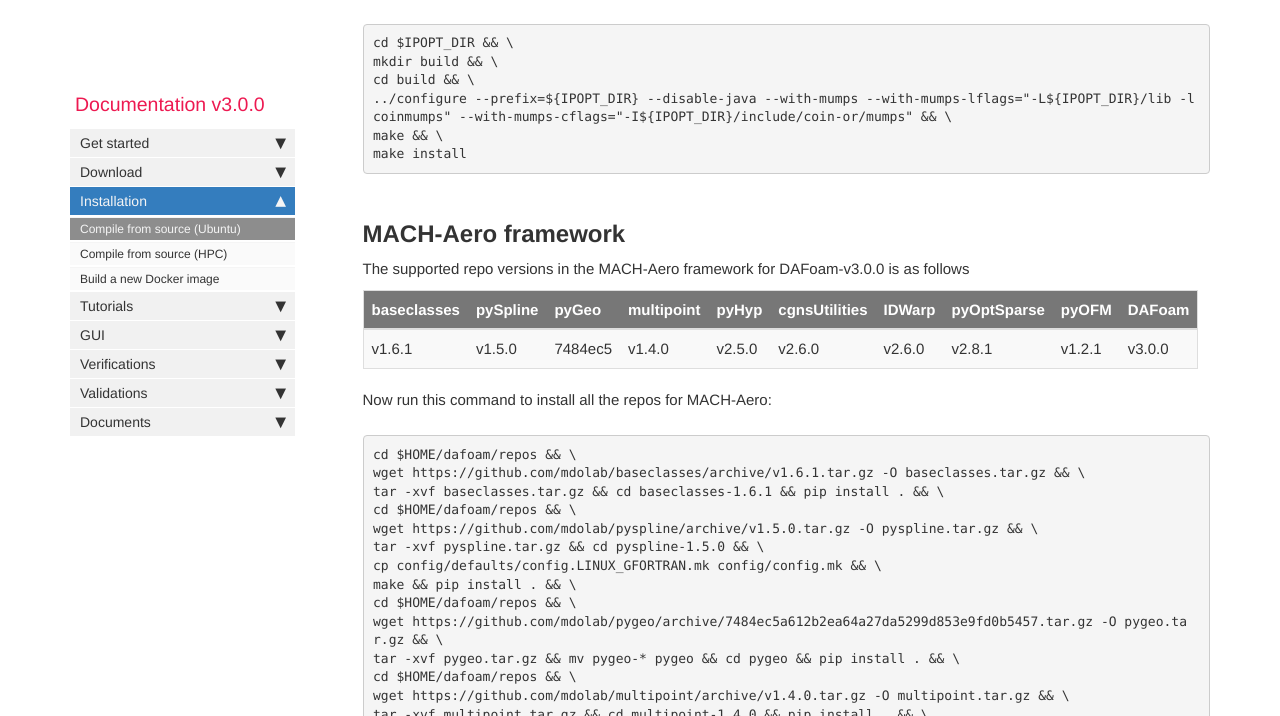
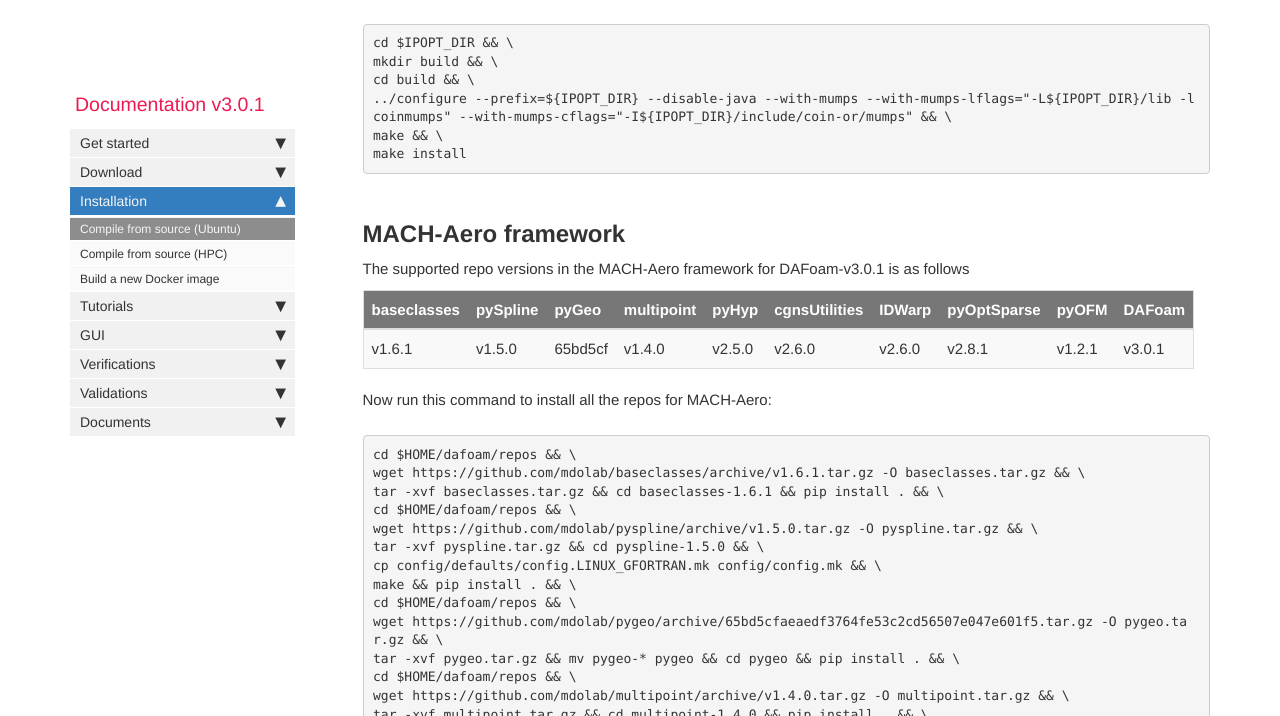
Before and after one commit to DAFoam/DAFoam.github.io, a Jekyll site: the page built from pages/mydoc/mydoc_installation_source.md, in a window 1280 px wide and 1400 px high, scrolled down 4527 px. Shown: the top 716 px of the window. Built offline with Jekyll 4.4.1, drawn with Linux system fonts in a browser that asks for light colours; comment, search, counter and statistics services are not loaded; some of the changed text lies outside the part shown.

Commit message:
content update

```diff
--- a/_config.yml
+++ b/_config.yml
@@ -12,7 +12,7 @@ site_title: DAFoam
 company_name: DAFoam
 # this appears in the footer
 
-latest_version: v3.0.0
+latest_version: v3.0.1
 # define the latest version of DAFoam
 
 github_editme_path: DAFoam/DAFoam.github.io/blob/master/
--- a/_data/sidebars/mydoc_sidebar.yml
+++ b/_data/sidebars/mydoc_sidebar.yml
@@ -2,7 +2,7 @@
 
 entries:
 - title: sidebar
-  product: Documentation v3.0.0
+  product: Documentation v3.0.1
   version:
   folders:
 
--- a/pages/mydoc/mydoc_installation_source.md
+++ b/pages/mydoc/mydoc_installation_source.md
@@ -204,7 +204,7 @@ The supported repo versions in the MACH-Aero framework for DAFoam-{{ site.latest
 
 baseclasses | pySpline |  pyGeo  | multipoint | pyHyp  | cgnsUtilities | IDWarp  | pyOptSparse | pyOFM  | DAFoam
 | :----------------------------------------------------------------------------------------------------------- |
-v1.6.1      | v1.5.0   | 7484ec5 | v1.4.0     | v2.5.0 | v2.6.0        | v2.6.0  | v2.8.1      | v1.2.1 | {{ site.latest_version }}
+v1.6.1      | v1.5.0   | 65bd5cf | v1.4.0     | v2.5.0 | v2.6.0        | v2.6.0  | v2.8.1      | v1.2.1 | {{ site.latest_version }}
 
 Now run this command to install all the repos for MACH-Aero:
 
@@ -218,7 +218,7 @@ tar -xvf pyspline.tar.gz && cd pyspline-1.5.0 && \
 cp config/defaults/config.LINUX_GFORTRAN.mk config/config.mk && \
 make && pip install . && \
 cd $HOME/dafoam/repos && \
-wget https://github.com/mdolab/pygeo/archive/7484ec5a612b2ea64a27da5299d853e9fd0b5457.tar.gz -O pygeo.tar.gz && \
+wget https://github.com/mdolab/pygeo/archive/65bd5cfaeaedf3764fe53c2cd56507e047e601f5.tar.gz -O pygeo.tar.gz && \
 tar -xvf pygeo.tar.gz && mv pygeo-* pygeo && cd pygeo && pip install . && \
 cd $HOME/dafoam/repos && \
 wget https://github.com/mdolab/multipoint/archive/v1.4.0.tar.gz -O multipoint.tar.gz && \
@@ -396,14 +396,14 @@ To perform multidisplinary deisgn optimization, we need to install the following
 [OpenMDAO](https://openmdao.org) is an open-source multidisciplinary optimization framework.
 
 <pre>
-pip install openmdao==3.16.0
+pip install openmdao==3.19
 </pre>
 
 [Mphys](https://github.com/OpenMDAO/mphys) is an interface that faciliate the interation between low- and high-fidelity tools within OpenMDAO.
 
 <pre>
 cd $HOME/dafoam/repos && \
-wget https://github.com/OpenMDAO/mphys/archive/07fb6bb719eaaf77987b2b0c494868e41422f8c7.tar.gz -O mphys.tar.gz && \
+wget https://github.com/OpenMDAO/mphys/archive/337347ec5325e66234e881fc99fd9c4857c16e4e.tar.gz -O mphys.tar.gz && \
 tar -xvf mphys.tar.gz && mv mphys-* mphys && \
 cd mphys && pip install -e .
 </pre>
```
Also changed, not shown: other parts of pages/mydoc/mydoc_installation_source.md (+4 -4 lines), pages/mydoc/mydoc_download_v3.0.md (+2 -0 lines).
